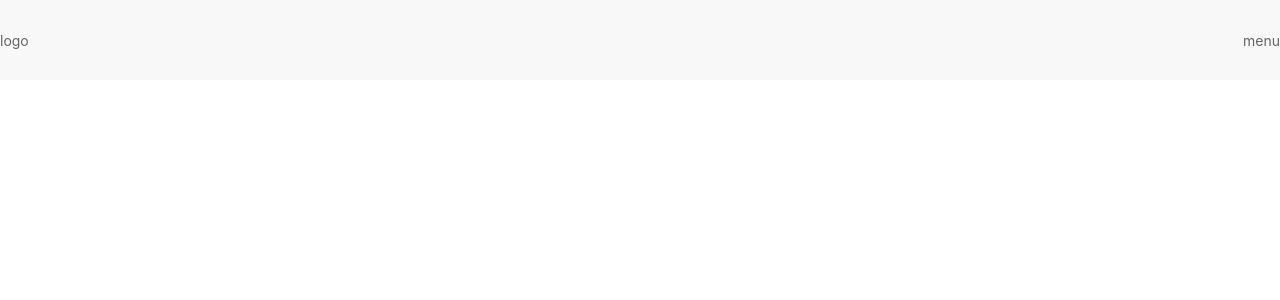
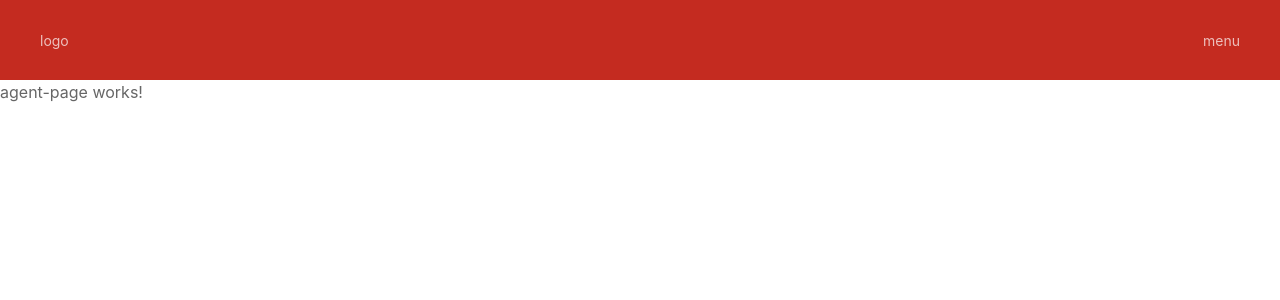
Before and after one commit to jhonjhongabriel/valorant, an Angular app: page /agent/1 in a window 1280 px wide. Before the commit this address led to /. Shown: the top 300 px of the page. Built offline with nearby package versions, Linux system fonts and the light colour scheme.

Commit message:
Rota de agente adicionada

```diff
--- a/src/app/app-routing.module.ts
+++ b/src/app/app-routing.module.ts
@@ -1,9 +1,11 @@
 import { NgModule } from '@angular/core';
 import { RouterModule, Routes } from '@angular/router';
+import { AgentPageComponent } from './pages/agent-page/agent-page.component';
 import { HomePageComponent } from './pages/home-page/home-page.component';
 
 const routes: Routes = [
-{path: "", component: HomePageComponent}
+{path: "", component: HomePageComponent},
+{path: "agent/:id", component: AgentPageComponent}
 ];
 
 @NgModule({
--- a/src/app/app.module.ts
+++ b/src/app/app.module.ts
@@ -5,12 +5,14 @@ import { AppRoutingModule } from './app-routing.module';
 import { AppComponent } from './app.component';
 import { HeaderComponent } from './components/header/header.component';
 import { HomePageComponent } from './pages/home-page/home-page.component';
+import { AgentPageComponent } from './pages/agent-page/agent-page.component';
 
 @NgModule({
   declarations: [
     AppComponent,
     HeaderComponent,
-    HomePageComponent
+    HomePageComponent,
+    AgentPageComponent
   ],
   imports: [
     BrowserModule,
--- a/src/app/components/header/header.component.html
+++ b/src/app/components/header/header.component.html
@@ -1,4 +1,6 @@
-<nav class="uk-navbar-container" uk-navbar>
+<header class="uk-background-primary" uk-sticky="cls-active:  uk-navbar-sticky uk-box-shadow-small; top: 200">
+
+    <nav  class="uk-container uk-light" uk-navbar>
 
         <div class="uk-navbar-left">
             <div class="uk-navbar-item">logo</div>
@@ -13,3 +15,4 @@
         </div>
 
     </nav>
+</header>
--- /dev/null
+++ b/src/app/pages/agent-page/agent-page.component.html
@@ -0,0 +1 @@
+<p>agent-page works!</p>
--- /dev/null
+++ b/src/app/pages/agent-page/agent-page.component.ts
@@ -0,0 +1,16 @@
+import { Component, OnInit } from '@angular/core';
+
+@Component({
+  selector: 'app-agent-page',
+  templateUrl: './agent-page.component.html',
+  styles: [
+  ]
+})
+export class AgentPageComponent implements OnInit {
+
+  constructor() { }
+
+  ngOnInit(): void {
+  }
+
+}
--- a/src/app/pages/home-page/home-page.component.html
+++ b/src/app/pages/home-page/home-page.component.html
@@ -4,14 +4,14 @@
     <div class="uk-child-width-1-2 uk-text-center" uk-grid>
 
         <div *ngFor="let agent of agents?.data">
-            <div class="uk-card uk-card-primary uk-card-small">
+            <div routerLink="'/agent/'agent.uuid" class="uk-card uk-border-rounded uk-card-secondary uk-card-small">
 
                 <div class="uk-card-media-top">
-                    <img src="https://getuikit.com/docs/images/light.jpg" alt="">
+                    <img src="{{agent.displayIcon}}" alt="">
                 </div>
                 <div class="uk-card-body">
-                    <h3 class="uk-card-title">Media Top</h3>
-                    <p>Lorem ipsum dolor sit amet, consectetur adipiscing elit, sed do eiusmod tempor incididunt.</p>
+                    <h3 class="uk-card-title">{{agent.displayName}}</h3>
+                    <p class="uk-text-truncate">{{agent.description}}</p>
                 </div>
             </div>
         </div>
--- a/src/styles.scss
+++ b/src/styles.scss
@@ -1 +1,4 @@
 /* You can add global styles to this file, and also import other style files */
+.uk-background-primary {
+    background-color: rgba(196, 43, 32, 1)
+}
```
Lines whose indentation alone changed are shown as unchanged.
